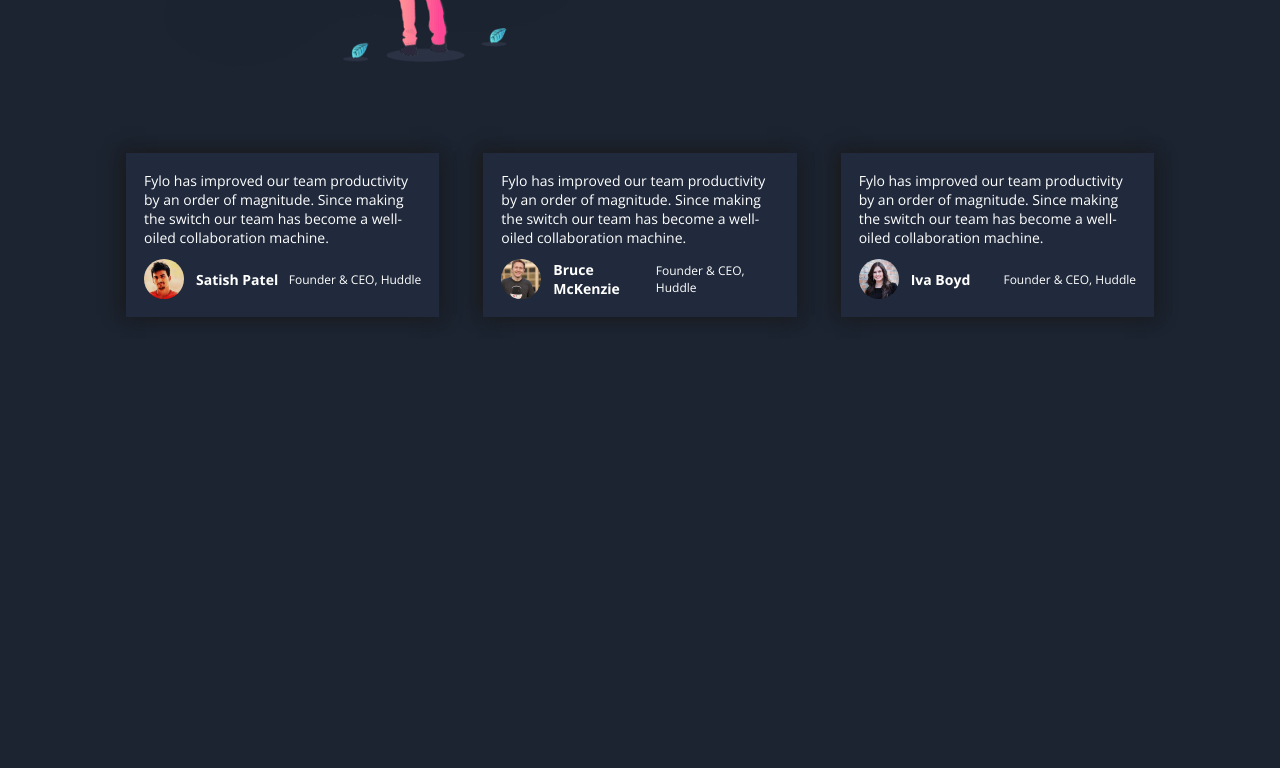
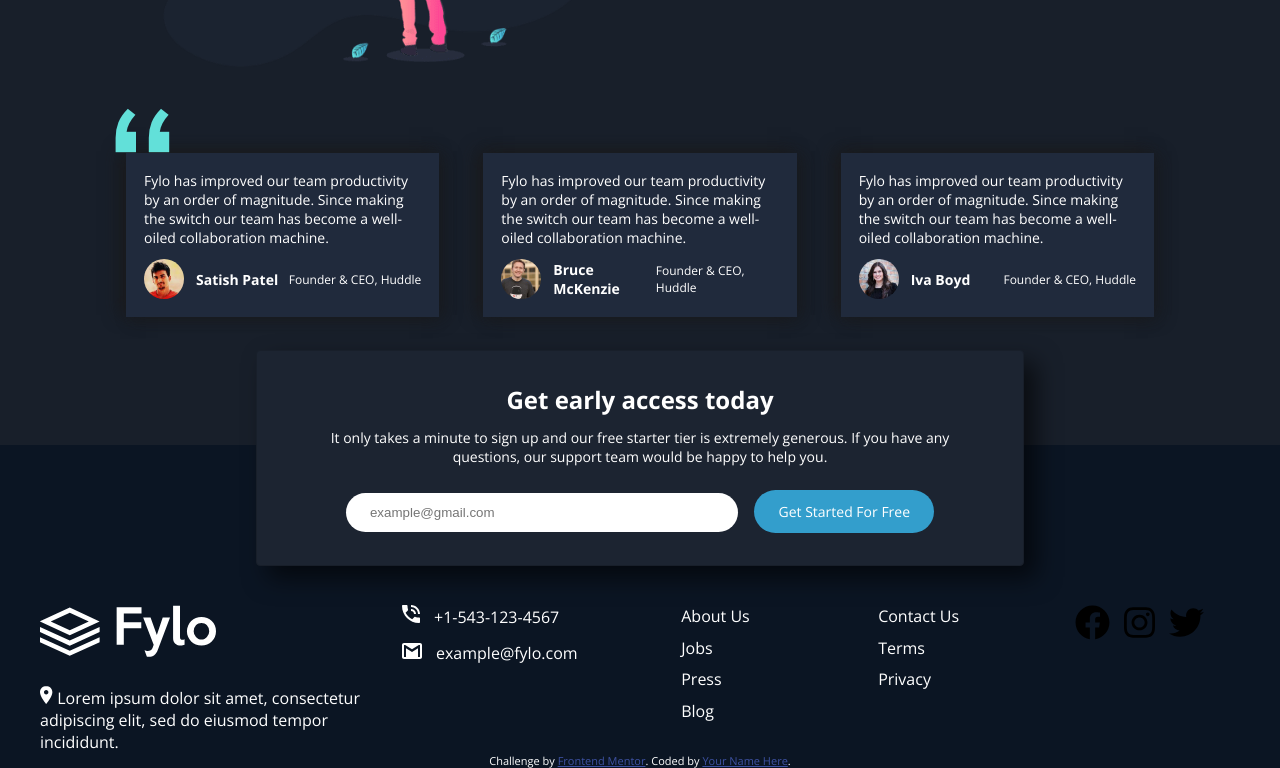
Before and after one commit to salman7875/Faylo-landing-dark-theme, a plain HTML site: page index.html in a window 1280 px wide. Shown: the part 1757-2525 px from the top of the page. Before the commit the page ends 2160 px from the top, so only its background shows below. Drawn offline with nearby package versions, Linux system fonts and the light colour scheme.

Commit message:
Footer Fixed

```diff
--- a/index.html
+++ b/index.html
@@ -25,6 +25,8 @@
 
 <body>
   <header>
+    <div class="container">
+
       <nav>
         <img src="./images/logo.svg" class="logo" alt="logo">
         <ul>
@@ -47,9 +49,12 @@
           <a href="#" class="btn-started">Get Started</a>
         </div>
       </div>
+    </div>
   </header>
 
   <section>
+    <div class="container">
+
       <div class="section-container">
         <div class="section-grids">
           <img src="./images/icon-access-anywhere.svg" alt="access svg">
@@ -80,14 +85,18 @@
         <div class="section-grids">
           <img src="./images/icon-any-file.svg" alt="any file avg">
           <p class="section-title">Store any type of file</p>
-        <p class="section-info">Whether you're sharing holidays photos or work documents, Fylo has you covered allowing
+          <p class="section-info">Whether you're sharing holidays photos or work documents, Fylo has you covered
+            allowing
             for all file types to be securely stored and shared.
           </p>
+        </div>
       </div>
     </div>
   </section>
 
   <main>
+    <div class="container">
+
       <div class="main-container">
         <img src="./images/illustration-stay-productive.png" alt="productive img">
         <div class="main-detail">
@@ -107,9 +116,11 @@
           <a href="#">See how Fylo works</a>
         </div>
       </div>
+    </div>
   </main>
 
   <article>
+    <div class="container">
       <div class="testimonial-container">
         <div class="testimonial">
           <p class="description">
@@ -135,6 +146,8 @@
           </div>
         </div>
 
+        <img src="./images/bg-quotes.png" class="quote" alt="">
+
         <div class="testimonial">
           <p class="description">
             Fylo has improved our team productivity by an order of magnitude. Since making the switch our team has
@@ -147,37 +160,76 @@
           </div>
         </div>
       </div>
+    </div>
   </article>
 
-  <!--
-
-  Get early access today
-
+  <aside>
+    <h2 class="aside-heading">Get early access today</h2>
+    <p class="aside-description">
       It only takes a minute to sign up and our free starter tier is extremely generous. If you have any
       questions, our support team would be happy to help you.
+    </p>
+    <input type="text" class="email--inp" placeholder="example@gmail.com">
+    <a href="#" class="btn-started">Get Started For Free</a>
+  </aside>
 
-  Get Started For Free
+  <footer>
+    <div class="container">
+      <div class="footer-container">
+        <div class="box-1">
+          <img style="padding-bottom: 24px;" src="./images/logo.svg" alt="logo">
+          <p class="location">
+            <img src="./images/icon-location.svg" class="location-svg" alt="location svg">
+            Lorem ipsum dolor sit amet, consectetur adipiscing elit, sed do eiusmod tempor incididunt.
+          </p>
+        </div>
 
-  Lorem ipsum dolor sit amet, consectetur adipiscing elit, sed do eiusmod tempor incididunt ut labore et
-  dolore magna aliqua
+        <div class="box desc">
+          <p class="phone">
+            <img src="./images/icon-phone.svg" class="phone-svg" alt="phone svg">
+            +1-543-123-4567
+          </p>
+          <p class="email">
+            <img src="./images/icon-email.svg" class="email-svg" alt="email.svg">
+            example@fylo.com
+          </p>
+        </div>
 
-  +1-543-123-4567
-  example@fylo.com
+        <div class="box-3">
+          <ul>
+            <li><a href="#">About Us</a></li>
+            <li><a href="#">Jobs</a></li>
+            <li><a href="#">Press</a></li>
+            <li><a href="#">Blog</a></li>
+          </ul>
+        </div>
 
-  About Us
-  Jobs
-  Press
-  Blog
+        <div class="box-4">
+          <ul>
+            <li><a href="#">Contact Us</a></li>
+            <li><a href="#">Terms</a></li>
+            <li><a href="#">Privacy</a></li>
+          </ul>
+        </div>
 
-  Contact Us
-  Terms
-  Privacy -->
+        <div class="box-5">
+          <div class="socials">
+            <img src="./images/facebook.svg" class="face" alt="facebook svg">
+            <img src="./images/instagram.svg" class="insta" alt="instagram svg">
+            <img src="./images/twitter.svg" class="twitter" alt="twitter svg">
+          </div>
+        </div>
+      </div>
 
-  <!-- <footer>
+
       <p class="attribution">
         Challenge by <a href="https://www.frontendmentor.io?ref=challenge" target="_blank">Frontend Mentor</a>.
         Coded by <a href="#">Your Name Here</a>.
       </p>
+    </div>
+  </footer>
+
+  <!-- <footer>
   </footer> -->
 </body>
 
--- a/style.css
+++ b/style.css
@@ -22,7 +22,11 @@ font-family: 'Raleway', sans-serif;
 
 body {
   font-family: 'Open Sans', sans-serif;
-  background-color: var(--intro-blue);
+  background-color: var(--main-blue);
+  position: relative;
+}
+
+.container {
   width: 1200px;
   margin: 0 auto;
 }
@@ -90,7 +94,8 @@ nav ul li a:hover {
   margin-bottom: 18px;
 }
 
-.header-container .btn-started {
+.header-container .btn-started:link,
+.header-container .btn-started:active {
   display: inline-block;
   text-decoration: none;
   color: var(--white);
@@ -180,12 +185,17 @@ nav ul li a:hover {
 } */
 
 /* ----------- TESTIMONIALS ----------- */
+article {
+  position: relative;
+  margin-bottom: 86px;
+}
+
 .testimonial-container {
   display: grid;
   padding: 0 86px;
   grid-template-columns: repeat(3, 1fr);
   gap: 44px;
-  margin-bottom: 86px;
+  margin-bottom: 8rem;
 }
 
 .testimonial {
@@ -227,3 +237,111 @@ nav ul li a:hover {
   color: var(--white);
   margin-left: auto;
 }
+
+.quote {
+  position: absolute;
+  top: 0;
+  transform: translate(-20%, -100%);
+}
+
+/* ---------- SIGN UP ---------- */
+aside {
+  width: 60vw;
+  margin: 0 auto;
+  padding: 32px 56px;
+  color: var(--white);
+  border: 1px solid var(--main-blue);
+  border-radius: 4px;
+  box-shadow: 12px 12px 24px rgba(0, 0, 0, 0.6);
+  text-align: center;
+  background-color: var(--intro-blue);
+
+  position: absolute;
+  z-index: 999;
+  bottom: 8%;
+  left: 20%;
+}
+
+aside .aside-heading {
+  margin-bottom: 12px;
+}
+
+aside .aside-description {
+  margin-bottom: 24px;
+  font-size: 14px;
+}
+
+aside .email--inp {
+  padding: 12px 24px;
+  width: 60%;
+  border: none;
+  border-radius: 25px;
+  outline: none;
+}
+
+aside .btn-started:link,
+aside .btn-started:visited {
+  display: inline-block;
+  text-decoration: none;
+  font-size: 14px;
+  color: var(--white);
+  padding: 12px 24px;
+  border-radius: 25px;
+  background-color: var(--blue);
+  margin-left: 12px;
+}
+
+aside .btn-started:hover {
+  transition: 0.3s ease-in-out;
+  box-shadow: 8px 6px 24px var(--cyan);
+}
+
+/* ---------- FOOTER ---------- */
+
+footer {
+  background-color: var(--footer-blue);
+  color: var(--white);
+  position: relative;
+}
+
+.footer-container {
+  padding-top: 10rem;
+  display: grid;
+  grid-template-columns: 2fr 1.5fr 1fr 1fr 1fr;
+  gap: 2rem;
+}
+
+.phone {
+  margin: 0 0 0.9rem 0;
+}
+
+.phone-svg,
+.email-svg {
+  margin-right: 10px;
+}
+
+.footer-container ul {
+  list-style: none;
+  display: flex;
+  flex-direction: column;
+  gap: 0.6rem;
+}
+
+.footer-container ul li a {
+  text-decoration: none;
+  color: var(--white);
+}
+
+.footer-container ul li a:hover {
+  color: #999;
+}
+
+.socials img {
+  height: 35px;
+  cursor: pointer;
+  margin-right: 10px;
+}
+
+.socials img:hover {
+  opacity: 0.5;
+}
```
Also changed, not shown: images/facebook.svg (added), images/instagram.svg (added), images/twitter.svg (added). Lines whose indentation alone changed are shown as unchanged.
